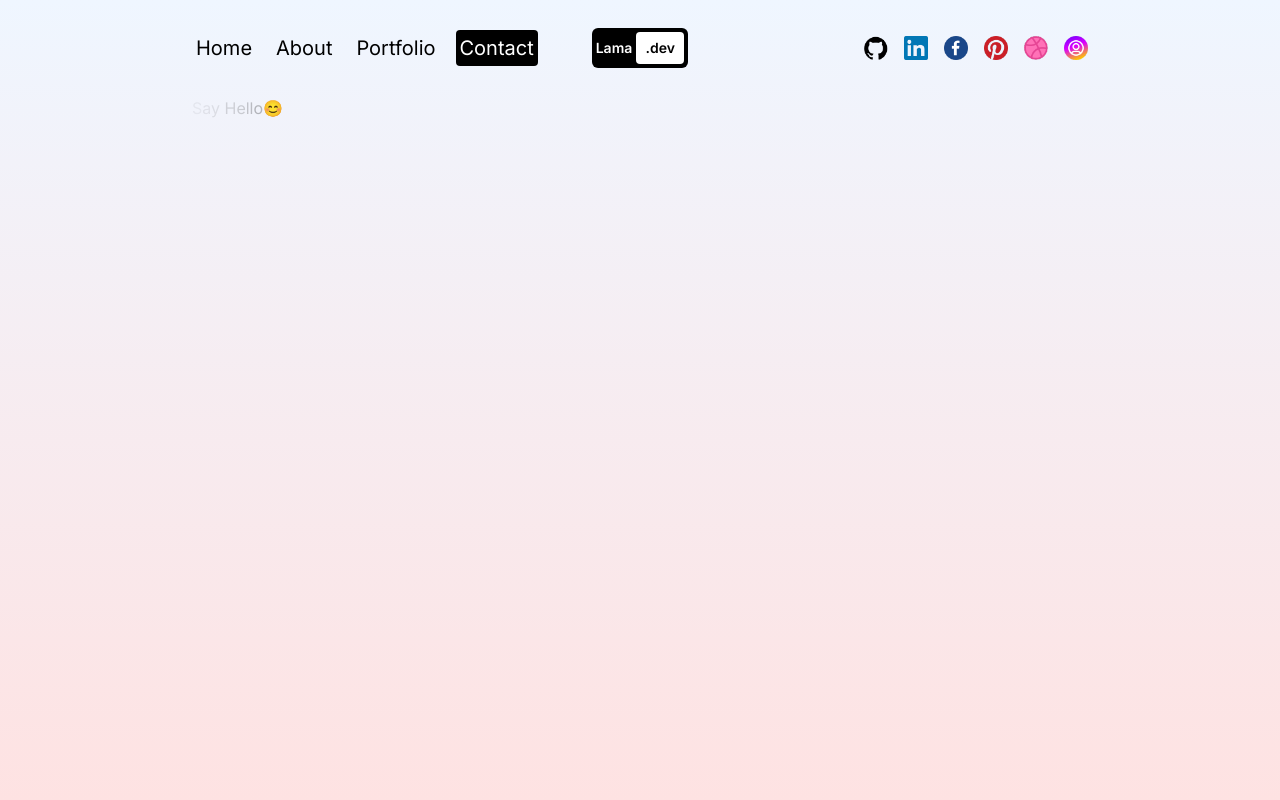
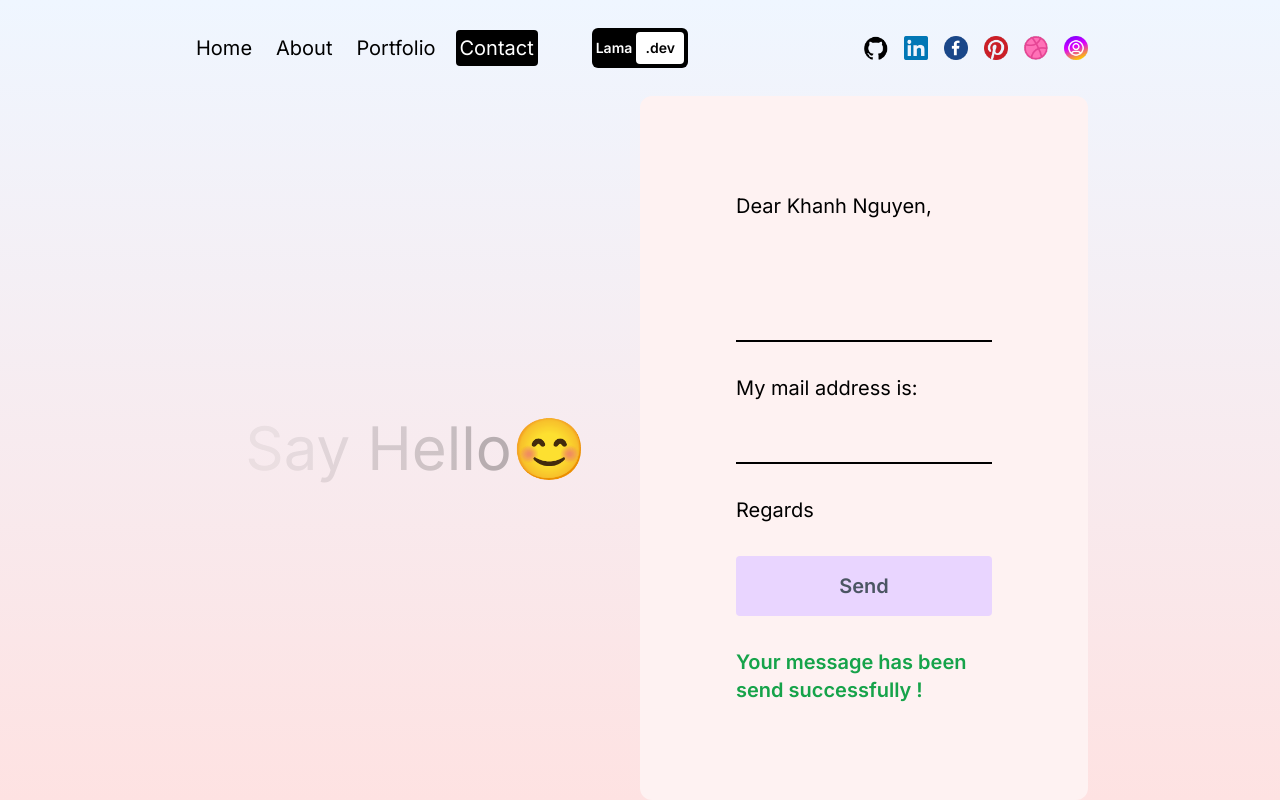
Before and after one commit to Khaanh/NextJS-Animated-Portfolio, a Next.js app: page /contact in a window 1280 px wide. Built offline with nearby package versions, Linux system fonts and the light colour scheme.

Commit message:
Did: contact page

```diff
--- a/package.json
+++ b/package.json
@@ -9,6 +9,8 @@
     "lint": "next lint"
   },
   "dependencies": {
+    "@emailjs/browser": "^4.1.0",
+    "emailjs": "^4.0.3",
     "framer-motion": "^11.0.5",
     "next": "14.1.0",
     "react": "18",
--- a/src/app/contact/page.jsx
+++ b/src/app/contact/page.jsx
@@ -1,8 +1,41 @@
 "use client";
 import { motion } from "framer-motion";
+import { useState, useRef } from "react";
+import emailjs from "@emailjs/browser";
 
 const ContactPage = () => {
+	const [success, setSuccess] = useState(true);
+	const [error, setError] = useState(false);
 	const text = "Say Hello";
+
+	const form = useRef();
+
+	const sendEmail = (e) => {
+		e.preventDefault();
+		setError(false);
+		setSuccess(false);
+
+		emailjs
+			.sendForm(
+				process.env.NEXT_PUBLIC_SERVICE_ID,
+				process.env.NEXT_PUBLIC_TEMPLATE_ID,
+				form.current,
+				{
+					publicKey: process.env.NEXT_PUBLIC_PUBLIC_KEY,
+				}
+			)
+			.then(
+				(result) => {
+					// console.log("SUCCESS!");
+					setSuccess(true);
+					form.current.reset();
+				},
+				(error) => {
+					setError(true);
+					form.current.reset();
+				}
+			);
+	};
 
 	return (
 		<motion.div
@@ -13,7 +46,7 @@ const ContactPage = () => {
 		>
 			<div className="h-full flex flex-col lg:flex-row px-4 sm:px-8 md:px-12 lg:px-20 xl:px-48">
 				{/* TEXT CONTAINER */}
-				<div className="h-1/2 lg:h-full lg:w-1/2">
+				<div className="h-1/2 lg:h-full lg:w-1/2 flex items-center justify-center text-6xl">
 					<div>
 						{text.split("").map((letter, index) => (
 							<motion.span
@@ -33,7 +66,38 @@ const ContactPage = () => {
 					</div>
 				</div>
 				{/* TEXT CONTAINER */}
-				<div className="h-1/2 lg:h-full lg:w-1/2"></div>
+				<form
+					onSubmit={sendEmail}
+					ref={form}
+					className="h-1/2 lg:h-full lg:w-1/2 bg-red-50 rounded-xl text-xl flex flex-col gap-8 justify-center p-24"
+				>
+					<span>Dear Khanh Nguyen,</span>
+					<textarea
+						rows={6}
+						className="bg-transparent border-b-2 border-b-black outline-none resize-none"
+						name="user_email"
+					/>
+					<span>My mail address is:</span>
+					<input
+						name="user_email"
+						type="text"
+						className="bg-transparent border-b-2 border-b-black outline-none"
+					/>
+					<span>Regards</span>
+					<button className="bg-purple-200 rounded font-semibold text-gray-600 p-4">
+						Send
+					</button>
+					{success && (
+						<span className="text-green-600 font-semibold text-base md:text-lg lg:text-xl">
+							Your message has been send successfully !
+						</span>
+					)}
+					{error && (
+						<span className="text-red-600 font-semibold">
+							Something went wrong !
+						</span>
+					)}
+				</form>
 			</div>
 		</motion.div>
 	);
```
Also changed, not shown: 2 other files (tests, documents, lock files or other folders).
